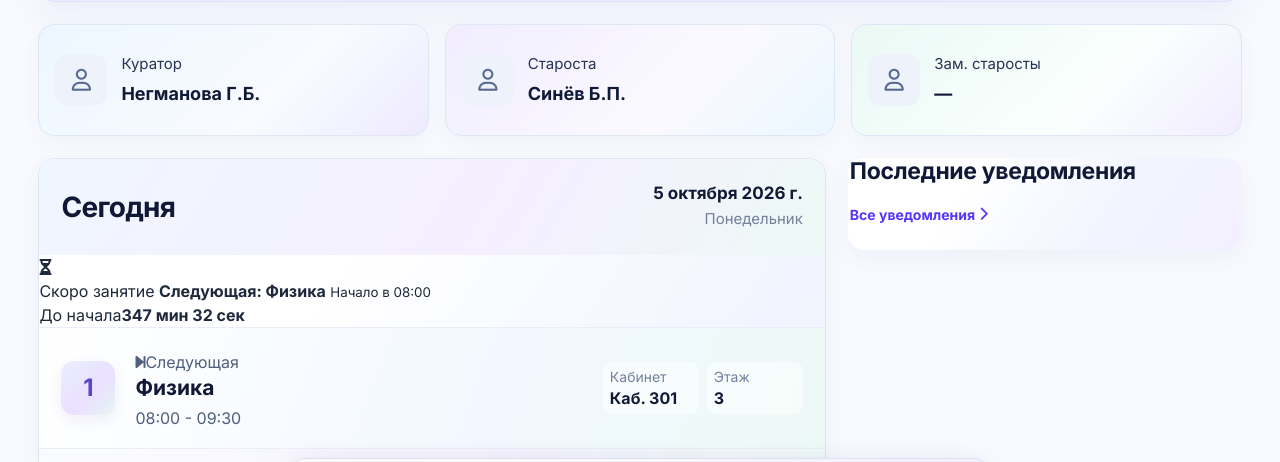
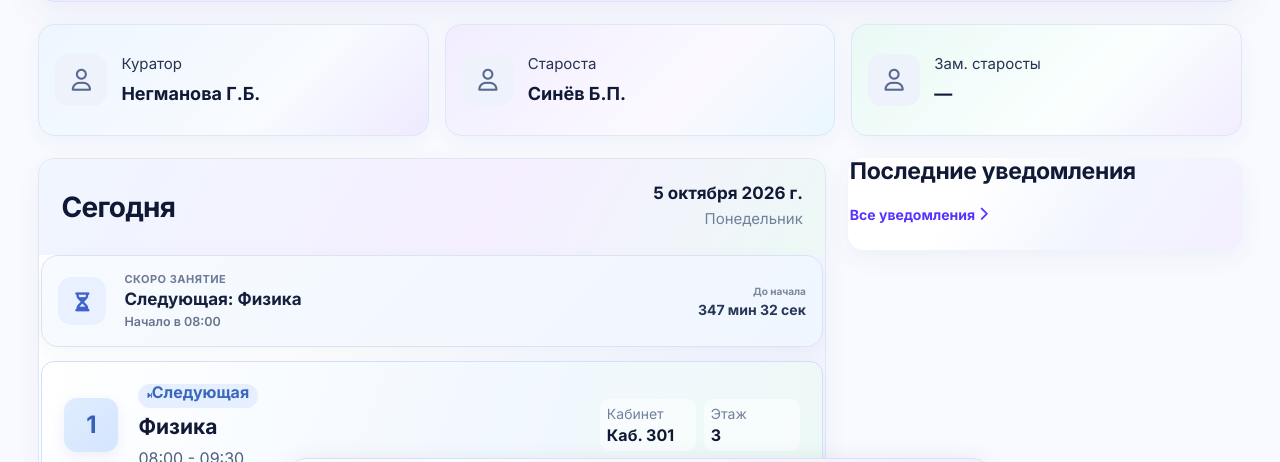
Before and after one commit to sinevbogdan100-jpg/college2026grouponecurs.com, a plain HTML site: page index.html in a window 1280 px wide. Shown: the part 272-734 px from the top of the page. Drawn offline with Linux system fonts and the light colour scheme; no server answers.

Commit message:
Style smart Today lesson states

```diff
--- a/responsive-fit.css
+++ b/responsive-fit.css
@@ -1293,3 +1293,250 @@
 @media(prefers-reduced-motion:reduce){
   .system-status-banner{transition:none!important}
 }
+
+
+/* ===== SMART TODAY STATUS — step18.35 ===== */
+#view-home .home-day-status{
+  display:grid;
+  grid-template-columns:42px minmax(0,1fr) auto;
+  gap:10px;
+  align-items:center;
+  margin:0 2px 8px;
+  padding:11px 12px;
+  border:1px solid #dfe7f4;
+  border-radius:14px;
+  background:linear-gradient(135deg,#f8fbff 0%,#f3f7ff 100%);
+  box-shadow:0 8px 24px rgba(32,52,91,.045);
+}
+#view-home .home-day-status-icon{
+  width:40px;
+  height:40px;
+  border-radius:12px;
+  display:flex;
+  align-items:center;
+  justify-content:center;
+  background:#e9f0ff;
+  color:#3f63c8;
+  font-size:16px;
+}
+#view-home .home-day-status-copy{
+  min-width:0;
+}
+#view-home .home-day-status-copy>span{
+  display:block;
+  margin-bottom:2px;
+  color:#6d7b98;
+  font-size:8.5px;
+  font-weight:800;
+  letter-spacing:.045em;
+  text-transform:uppercase;
+}
+#view-home .home-day-status-copy>strong{
+  display:block;
+  color:#14203e;
+  font-size:13px;
+  line-height:1.25;
+  font-weight:850;
+  overflow-wrap:anywhere;
+}
+#view-home .home-day-status-copy>small{
+  display:block;
+  margin-top:4px;
+  color:#66748e;
+  font-size:9.5px;
+  line-height:1.35;
+  font-weight:600;
+  overflow-wrap:anywhere;
+}
+#view-home .home-day-status-timer{
+  min-width:92px;
+  text-align:right;
+  padding-left:8px;
+}
+#view-home .home-day-status-timer>span{
+  display:block;
+  color:#7a879d;
+  font-size:8px;
+  font-weight:750;
+}
+#view-home .home-day-status-timer>strong{
+  display:block;
+  margin-top:3px;
+  color:#273757;
+  font-size:11px;
+  line-height:1.15;
+  font-weight:900;
+  white-space:nowrap;
+}
+
+#view-home .home-day-status.lesson{
+  border-color:#d9cef9;
+  background:linear-gradient(135deg,#f8f5ff 0%,#f3efff 100%);
+}
+#view-home .home-day-status.lesson .home-day-status-icon{
+  background:#e8e0ff;
+  color:#6548dc;
+}
+#view-home .home-day-status.lesson .home-day-status-timer>strong{
+  color:#5b40da;
+}
+#view-home .home-day-status.break{
+  border-color:#efddb5;
+  background:linear-gradient(135deg,#fffaf1 0%,#fff5e4 100%);
+}
+#view-home .home-day-status.break .home-day-status-icon{
+  background:#ffedc9;
+  color:#bb7415;
+}
+#view-home .home-day-status.break .home-day-status-timer>strong{
+  color:#a6640b;
+}
+#view-home .home-day-status.before{
+  border-color:#d8e4f6;
+  background:linear-gradient(135deg,#f7fbff 0%,#f0f6ff 100%);
+}
+#view-home .home-day-status.nearest{
+  border-color:#d9e6f1;
+  background:linear-gradient(135deg,#fbfdff 0%,#f5f9fd 100%);
+}
+
+#view-home .home-ref-lesson-card.next{
+  position:relative;
+  margin:2px;
+  border:1px solid #cfe0f8!important;
+  border-radius:13px;
+  background:linear-gradient(108deg,#fbfdff 0%,#f4f8ff 100%)!important;
+  box-shadow:0 6px 18px rgba(49,80,129,.04);
+  overflow:hidden;
+}
+#view-home .home-ref-lesson-card.next .home-ref-lesson-number{
+  background:linear-gradient(135deg,#e1edff,#d4e5ff)!important;
+  color:#3561b8!important;
+}
+#view-home .home-lesson-state-badge{
+  width:max-content;
+  max-width:100%;
+  min-height:20px;
+  margin-bottom:5px;
+  padding:0 7px;
+  border-radius:999px;
+  display:inline-flex;
+  align-items:center;
+  gap:5px;
+  font-size:8px;
+  line-height:1;
+  font-weight:850;
+  white-space:nowrap;
+}
+#view-home .home-lesson-state-badge.next{
+  background:#e5efff;
+  color:#3968bc;
+}
+#view-home .home-lesson-state-badge i{
+  font-size:7px;
+}
+
+#view-home .home-ref-break-card.nearest{
+  margin:0 2px;
+  border:1px solid #f1ddb0!important;
+  border-radius:12px;
+  background:linear-gradient(105deg,#fffdf8,#fff8e9)!important;
+}
+#view-home .home-ref-break-card.nearest .home-ref-break-icon{
+  background:#ffedc6!important;
+  color:#b66f12!important;
+}
+#view-home .home-ref-break-card.nearest .home-ref-break-main strong{
+  color:#925b14!important;
+}
+#view-home .home-ref-break-card.current{
+  margin:0 2px;
+  border:1px solid #efd7a2!important;
+  border-radius:12px;
+  background:linear-gradient(105deg,#fffaf1,#fff4df)!important;
+}
+#view-home .home-ref-break-card.current .home-ref-break-icon{
+  background:#ffe8b9!important;
+  color:#a9660e!important;
+}
+
+@media(max-width:520px){
+  #view-home .home-day-status{
+    grid-template-columns:36px minmax(0,1fr);
+    gap:8px;
+    margin:0 0 7px;
+    padding:10px;
+  }
+  #view-home .home-day-status-icon{
+    width:34px;
+    height:34px;
+    border-radius:10px;
+    font-size:14px;
+  }
+  #view-home .home-day-status-copy>strong{
+    font-size:11.5px;
+  }
+  #view-home .home-day-status-copy>small{
+    font-size:8.5px;
+  }
+  #view-home .home-day-status-timer{
+    grid-column:2;
+    min-width:0;
+    padding-left:0;
+    display:flex;
+    align-items:center;
+    justify-content:space-between;
+    gap:8px;
+    text-align:left;
+  }
+  #view-home .home-day-status-timer>span{
+    font-size:8px;
+  }
+  #view-home .home-day-status-timer>strong{
+    margin-top:0;
+    font-size:10px;
+  }
+  #view-home .home-lesson-state-badge{
+    font-size:7.5px;
+    min-height:19px;
+  }
+}
+
+@media(min-width:768px){
+  body:not(.layout-phone) #view-home .home-day-status{
+    grid-template-columns:52px minmax(0,1fr) auto;
+    gap:14px;
+    padding:15px 16px;
+    margin-bottom:12px;
+    border-radius:17px;
+  }
+  body:not(.layout-phone) #view-home .home-day-status-icon{
+    width:48px;
+    height:48px;
+    border-radius:14px;
+    font-size:19px;
+  }
+  body:not(.layout-phone) #view-home .home-day-status-copy>span{
+    font-size:11px;
+  }
+  body:not(.layout-phone) #view-home .home-day-status-copy>strong{
+    font-size:17px;
+  }
+  body:not(.layout-phone) #view-home .home-day-status-copy>small{
+    font-size:12.5px;
+  }
+  body:not(.layout-phone) #view-home .home-day-status-timer{
+    min-width:128px;
+  }
+  body:not(.layout-phone) #view-home .home-day-status-timer>span{
+    font-size:10px;
+  }
+  body:not(.layout-phone) #view-home .home-day-status-timer>strong{
+    font-size:14px;
+  }
+  body:not(.layout-phone) #view-home .home-lesson-state-badge{
+    min-height:24px;
+    padding:0 9px;
+    font-size:10px;
+  }
+}
```
